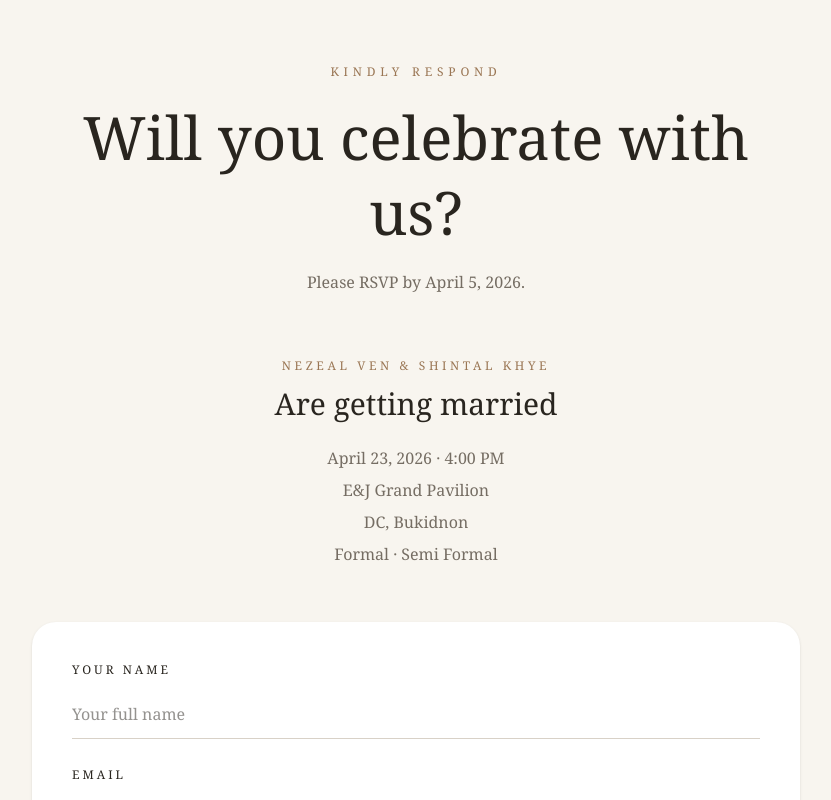
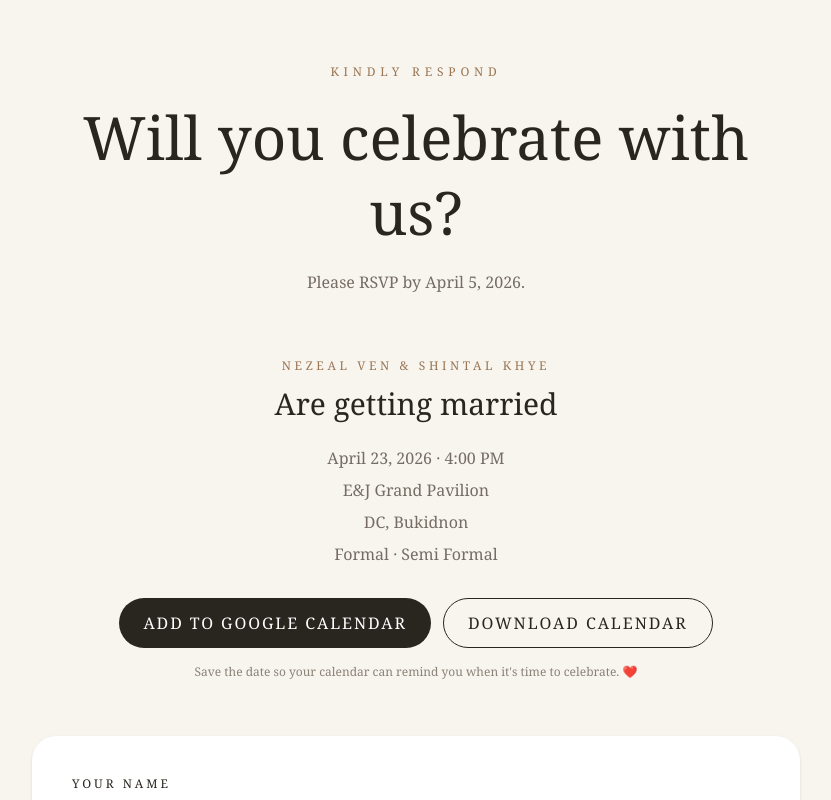
Before and after one commit to capybra12-maker/nezeal-shintal-wedding1, a Next.js app: page / in a window 1280 px wide. Shown: the top 800 px of the page, without its empty margins (224-1055 px from the left). Built offline with nearby package versions, Linux system fonts and the light colour scheme; no server answers.

Commit message:
Update page.tsx

```diff
--- a/app/page.tsx
+++ b/app/page.tsx
@@ -51,6 +51,57 @@ export default function Home() {
     setLoading(false);
   }
 
+  function addToGoogleCalendar() {
+    const title = "Nezeal Ven & Shintal Khye Wedding";
+    const details =
+      "We are getting married! Dress code: Formal · Semi Formal";
+    const location = "E&J Grand Pavilion, DC, Bukidnon";
+
+    const start = "20260423T160000";
+    const end = "20260423T190000";
+
+    const url =
+      "https://calendar.google.com/calendar/render?action=TEMPLATE" +
+      `&text=${encodeURIComponent(title)}` +
+      `&dates=${start}/${end}` +
+      `&details=${encodeURIComponent(details)}` +
+      `&location=${encodeURIComponent(location)}`;
+
+    window.open(url, "_blank");
+  }
+
+  function downloadCalendarFile() {
+    const ics = `BEGIN:VCALENDAR
+VERSION:2.0
+PRODID:-//Nezeal and Shintal Wedding//EN
+BEGIN:VEVENT
+UID:nezeal-shintal-wedding@example.com
+DTSTAMP:20260906T000000Z
+DTSTART:20260423T160000
+DTEND:20260423T190000
+SUMMARY:Nezeal Ven & Shintal Khye Wedding
+DESCRIPTION:We are getting married! Dress code: Formal · Semi Formal
+LOCATION:E&J Grand Pavilion, DC, Bukidnon
+END:VEVENT
+END:VCALENDAR`;
+
+    const blob = new Blob([ics], {
+      type: "text/calendar;charset=utf-8",
+    });
+
+    const url = URL.createObjectURL(blob);
+
+    const link = document.createElement("a");
+    link.href = url;
+    link.download = "nezeal-shintal-wedding.ics";
+
+    document.body.appendChild(link);
+    link.click();
+    document.body.removeChild(link);
+
+    URL.revokeObjectURL(url);
+  }
+
   return (
     <main className="min-h-screen bg-[#f8f5ef] text-[#29251f] px-6 py-16">
       <div className="max-w-3xl mx-auto">
@@ -86,6 +137,31 @@ export default function Home() {
             <p>DC, Bukidnon</p>
             <p>Formal · Semi Formal</p>
           </div>
+
+          {/* Calendar Buttons */}
+          <div className="mt-8 flex flex-col sm:flex-row justify-center gap-3">
+
+            <button
+              type="button"
+              onClick={addToGoogleCalendar}
+              className="bg-[#29251f] text-white rounded-full px-6 py-3 text-sm tracking-[0.12em] uppercase hover:bg-[#3b352e] transition"
+            >
+              Add to Google Calendar
+            </button>
+
+            <button
+              type="button"
+              onClick={downloadCalendarFile}
+              className="border border-[#29251f] text-[#29251f] rounded-full px-6 py-3 text-sm tracking-[0.12em] uppercase hover:bg-white transition"
+            >
+              Download Calendar
+            </button>
+
+          </div>
+
+          <p className="text-xs text-[#8a8177] mt-4">
+            Save the date so your calendar can remind you when it's time to celebrate. ❤️
+          </p>
         </section>
 
         {/* RSVP Form */}
```
